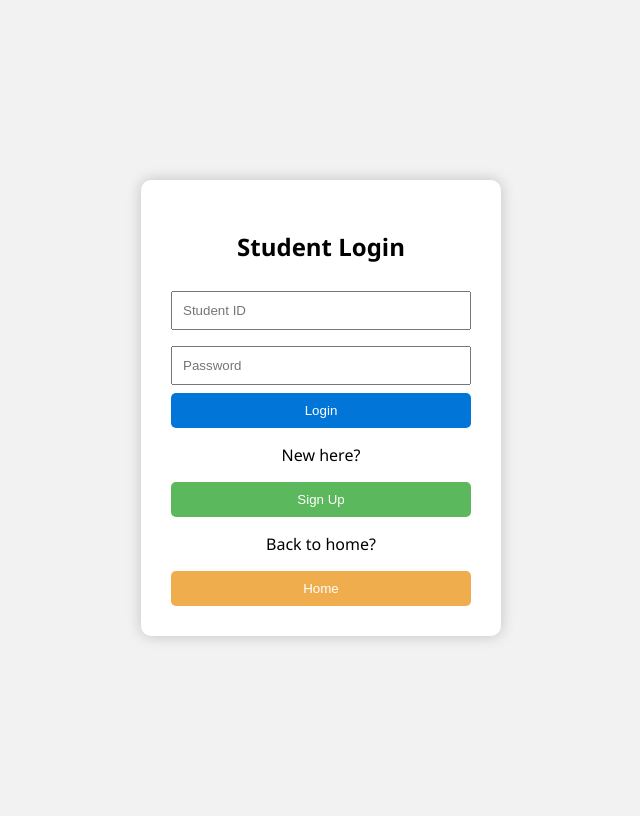
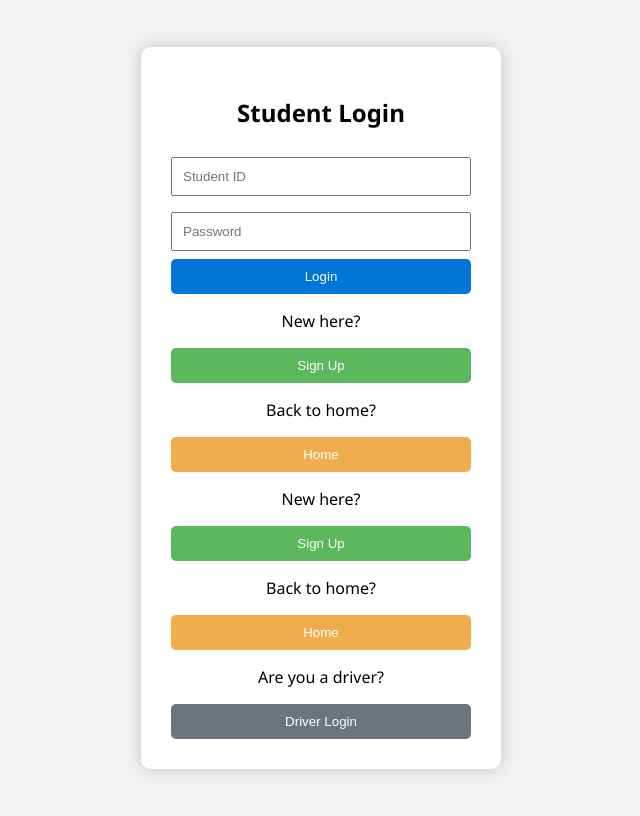
Before and after one commit to Nikhil210206/Bus_Tracking, a Flask app: page / in a window 1280 px wide. Shown: the whole page, without its empty margins (319-959 px from the left). Run offline with Flask 3, Linux system fonts and the light colour scheme.

Commit message:
driver login

```diff
--- a/backend/student_login/templates/login.html
+++ b/backend/student_login/templates/login.html
@@ -32,6 +32,21 @@
       <p>Back to home?</p>
       <a href="/"><button class="btn home">Home</button></a>
     </div>
+
+        <div style="text-align:center; margin-top: 10px;">
+      <p>New here?</p>
+      <a href="/register"><button class="btn signup">Sign Up</button></a>
+    </div>
+
+    <div style="text-align:center; margin-top: 10px;">
+      <p>Back to home?</p>
+      <a href="/"><button class="btn home">Home</button></a>
+    </div>
+
+    <div style="text-align:center; margin-top: 10px;">
+      <p>Are you a driver?</p>
+      <a href="/driver/login"><button class="btn" style="background-color: #6c757d;">Driver Login</button></a>
+    </div>
   </div>
 </body>
 </html>
```
